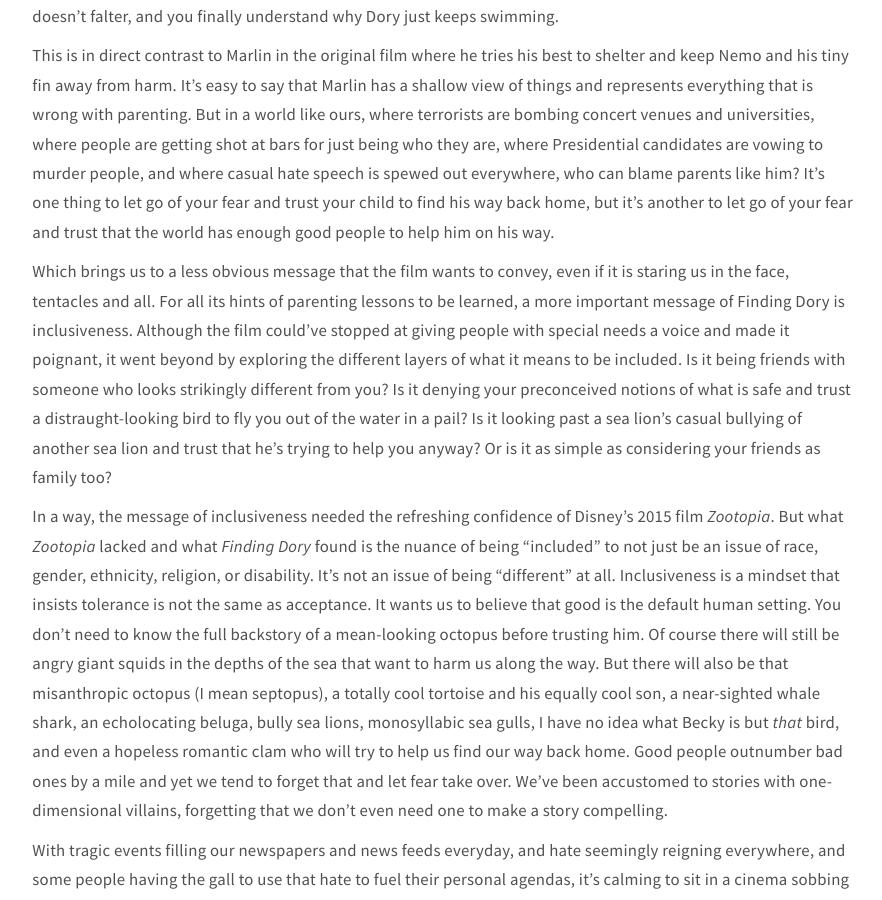
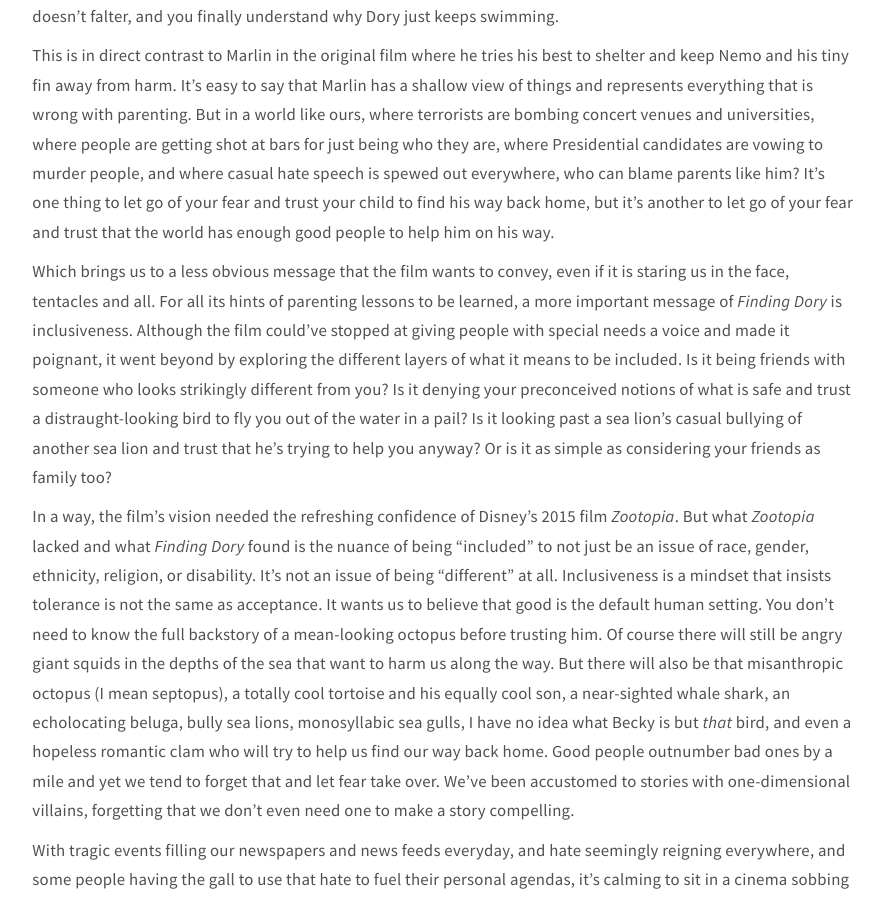
Before and after one commit to ralphgregor/ralphgregor.github.io, a Jekyll site: the page built from blog/_posts/2016-06-18-finding-dory.md, in a window 1280 px wide and 900 px high, scrolled down 1188 px. Shown: the whole window, without its empty margins (196-1078 px from the left). Built offline with Jekyll 4.4.1, drawn with Linux system fonts in a browser that asks for light colours; nearby versions of some CDN libraries; comment, search, counter and statistics services are not loaded.

Commit message:
Makrdown edits

```diff
--- a/blog/_posts/2016-06-18-finding-dory.md
+++ b/blog/_posts/2016-06-18-finding-dory.md
@@ -14,8 +14,8 @@
 
 This is in direct contrast to Marlin in the original film where he tries his best to shelter and keep Nemo and his tiny fin away from harm. It’s easy to say that Marlin has a shallow view of things and represents everything that is wrong with parenting. But in a world like ours, where terrorists are bombing concert venues and universities, where people are getting shot at bars for just being who they are, where Presidential candidates are vowing to murder people, and where casual hate speech is spewed out everywhere, who can blame parents like him? It’s one thing to let go of your fear and trust your child to find his way back home, but it’s another to let go of your fear and trust that the world has enough good people to help him on his way.
 
-Which brings us to a less obvious message that  the film wants to convey, even if it is staring us in the face, tentacles and all. For all its hints of parenting lessons to be learned, a more important message of Finding Dory is inclusiveness. Although the film could've stopped at giving people with special needs a voice and made it poignant, it went beyond by exploring the different layers of what it means to be included. Is it being friends with someone who looks strikingly different from you? Is it denying your preconceived notions of what is safe and trust a distraught-looking bird to fly you out of the water in a pail? Is it looking past a sea lion's casual bullying of another sea lion and trust that he's trying to help you anyway? Or is it as simple as considering your friends as family too?
+Which brings us to a less obvious message that  the film wants to convey, even if it is staring us in the face, tentacles and all. For all its hints of parenting lessons to be learned, a more important message of _Finding Dory_ is inclusiveness. Although the film could've stopped at giving people with special needs a voice and made it poignant, it went beyond by exploring the different layers of what it means to be included. Is it being friends with someone who looks strikingly different from you? Is it denying your preconceived notions of what is safe and trust a distraught-looking bird to fly you out of the water in a pail? Is it looking past a sea lion's casual bullying of another sea lion and trust that he's trying to help you anyway? Or is it as simple as considering your friends as family too?
 
-In a way, the message of inclusiveness needed the refreshing confidence of Disney's 2015 film _Zootopia_. But what _Zootopia_ lacked and what _Finding Dory_ found is the nuance of being "included" to not just be an issue of race, gender, ethnicity, religion, or disability. It's not an issue of being "different" at all. Inclusiveness is a mindset that insists tolerance is not the same as acceptance. It wants us to believe that good is the default human setting. You don't need to know the full backstory of a mean-looking octopus before trusting him. Of course there will still be angry giant squids in the depths of the sea that want to harm us along the way. But there will also be that misanthropic octopus (I mean septopus), a totally cool tortoise and his equally cool son, a near-sighted whale shark, an echolocating beluga,  bully sea lions, monosyllabic sea gulls, I have no idea what Becky is but _that_ bird, and even a hopeless romantic clam who will try to help us find our way back home. Good people outnumber bad ones by a mile and yet we tend to forget that and let fear take over. We've been accustomed to stories with one-dimensional villains, forgetting that we don't even need one to make a story compelling.
+In a way, the film's vision needed the refreshing confidence of Disney's 2015 film _Zootopia_. But what _Zootopia_ lacked and what _Finding Dory_ found is the nuance of being "included" to not just be an issue of race, gender, ethnicity, religion, or disability. It's not an issue of being "different" at all. Inclusiveness is a mindset that insists tolerance is not the same as acceptance. It wants us to believe that good is the default human setting. You don't need to know the full backstory of a mean-looking octopus before trusting him. Of course there will still be angry giant squids in the depths of the sea that want to harm us along the way. But there will also be that misanthropic octopus (I mean septopus), a totally cool tortoise and his equally cool son, a near-sighted whale shark, an echolocating beluga,  bully sea lions, monosyllabic sea gulls, I have no idea what Becky is but _that_ bird, and even a hopeless romantic clam who will try to help us find our way back home. Good people outnumber bad ones by a mile and yet we tend to forget that and let fear take over. We've been accustomed to stories with one-dimensional villains, forgetting that we don't even need one to make a story compelling.
 
 With tragic events filling our newspapers and news feeds everyday, and hate seemingly reigning everywhere, and some people having the gall to use that hate to fuel their personal agendas, it's calming to sit in a cinema sobbing next to a 10-year-old kid and his dad, watching complete fish strangers help a blue tang they barely know get reunited with her parents. If we could just have the same faith in people again, maybe it will be easier to remember (probably in slow motion) that it is indeed a wonderful world.
```
